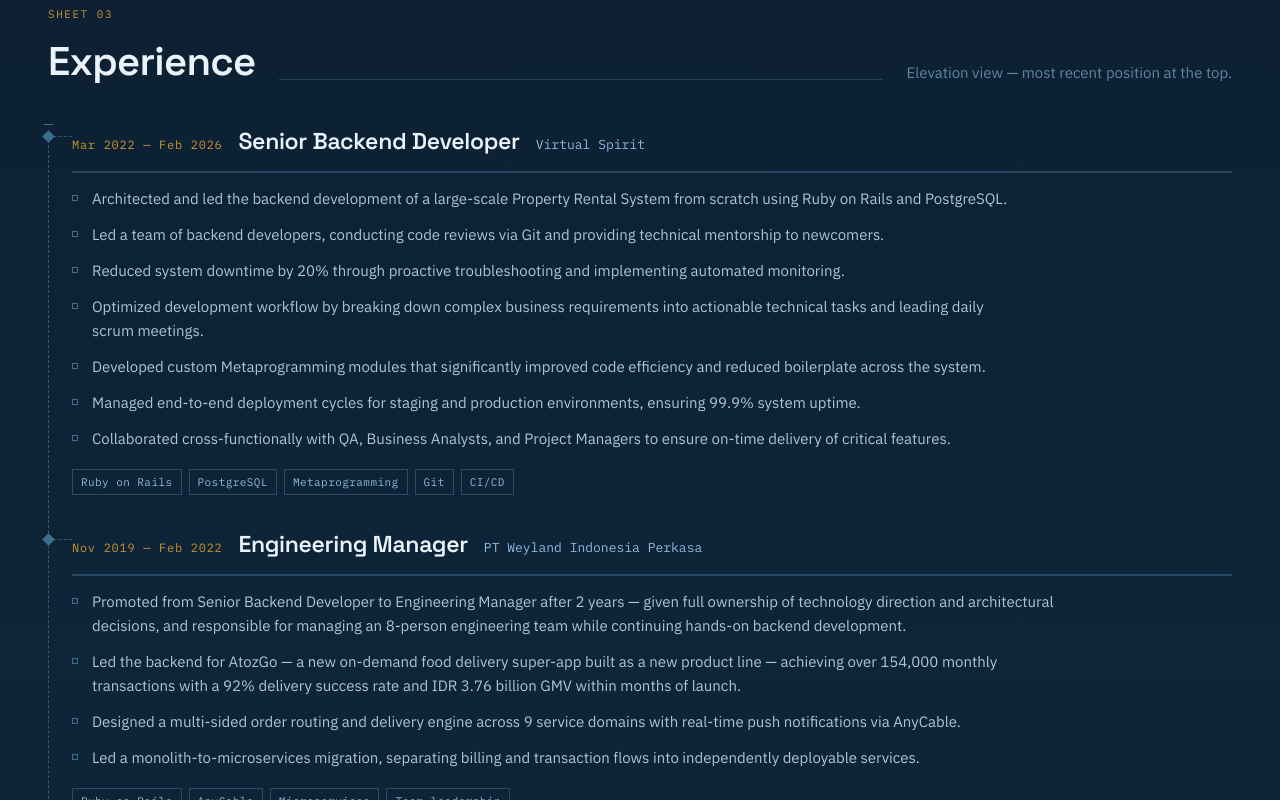
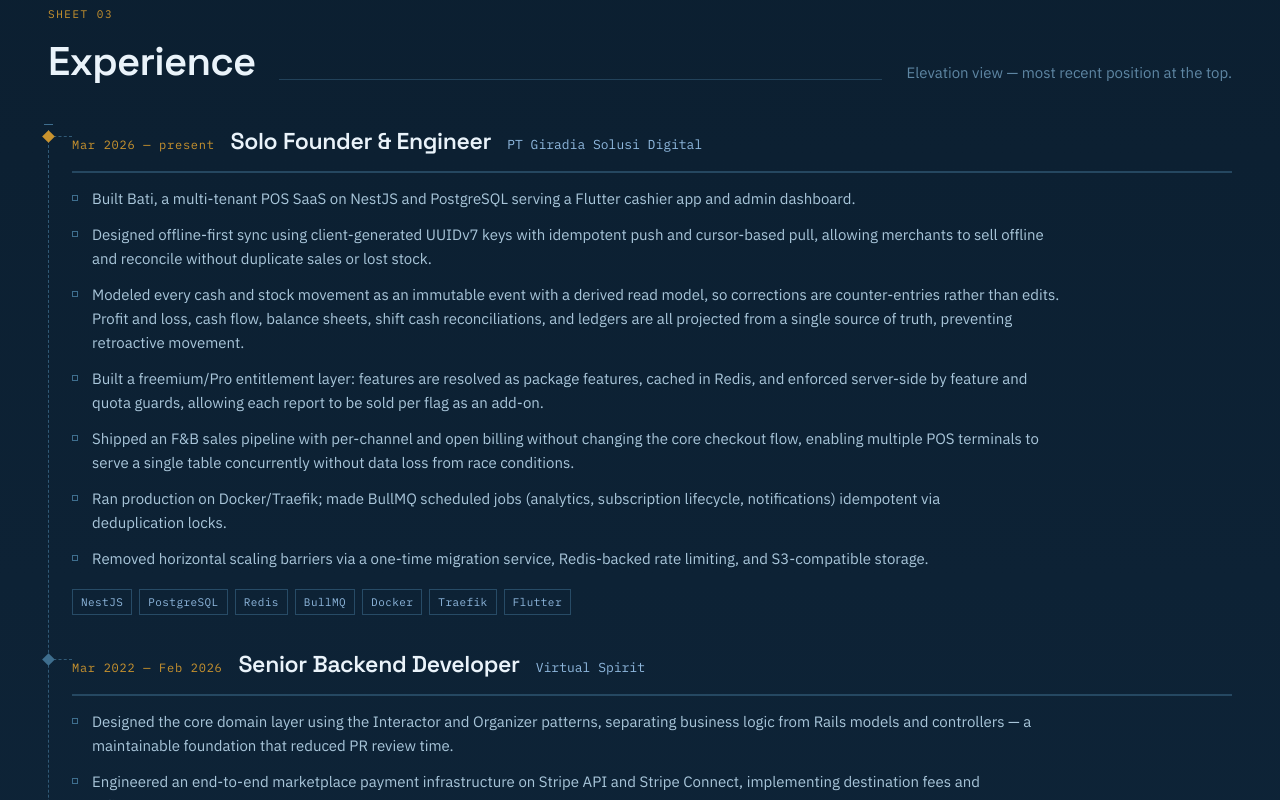
Before and after one commit to mgrware/porto, a Nuxt app: page / in a window 1280 px wide. Shown: the part 1540-2340 px from the top of the page. Built offline with nearby package versions, Linux system fonts and the light colour scheme; no server answers.

Commit message:
sync experience with updated CV: add Giradia/Bati, refresh Virtual Spirit, ship new PDF
Co-Authored-By: Claude Opus 5 <noreply@anthropic.com>
Claude-Session: https://claude.ai/code/session_01A7cTEGaZMYcenzGFKr6NVS

```diff
--- a/app/locales/en.ts
+++ b/app/locales/en.ts
@@ -53,20 +53,37 @@ export default {
     note: 'Elevation view — most recent position at the top.',
     items: [
       {
+        period: 'Mar 2026 — present',
+        role: 'Solo Founder & Engineer',
+        company: 'PT Giradia Solusi Digital',
+        current: true,
+        description: [
+          'Built Bati, a multi-tenant POS SaaS on NestJS and PostgreSQL serving a Flutter cashier app and admin dashboard.',
+          'Designed offline-first sync using client-generated UUIDv7 keys with idempotent push and cursor-based pull, allowing merchants to sell offline and reconcile without duplicate sales or lost stock.',
+          'Modeled every cash and stock movement as an immutable event with a derived read model, so corrections are counter-entries rather than edits. Profit and loss, cash flow, balance sheets, shift cash reconciliations, and ledgers are all projected from a single source of truth, preventing retroactive movement.',
+          'Built a freemium/Pro entitlement layer: features are resolved as package features, cached in Redis, and enforced server-side by feature and quota guards, allowing each report to be sold per flag as an add-on.',
+          'Shipped an F&B sales pipeline with per-channel and open billing without changing the core checkout flow, enabling multiple POS terminals to serve a single table concurrently without data loss from race conditions.',
+          'Ran production on Docker/Traefik; made BullMQ scheduled jobs (analytics, subscription lifecycle, notifications) idempotent via deduplication locks.',
+          'Removed horizontal scaling barriers via a one-time migration service, Redis-backed rate limiting, and S3-compatible storage.'
+        ],
+        tags: ['NestJS', 'PostgreSQL', 'Redis', 'BullMQ', 'Docker', 'Traefik', 'Flutter']
+      },
+      {
         period: 'Mar 2022 — Feb 2026',
         role: 'Senior Backend Developer',
         company: 'Virtual Spirit',
         current: false,
         description: [
-          'Architected and led the backend development of a large-scale Property Rental System from scratch using Ruby on Rails and PostgreSQL.',
-          'Led a team of backend developers, conducting code reviews via Git and providing technical mentorship to newcomers.',
-          'Reduced system downtime by 20% through proactive troubleshooting and implementing automated monitoring.',
-          'Optimized development workflow by breaking down complex business requirements into actionable technical tasks and leading daily scrum meetings.',
-          'Developed custom Metaprogramming modules that significantly improved code efficiency and reduced boilerplate across the system.',
-          'Managed end-to-end deployment cycles for staging and production environments, ensuring 99.9% system uptime.',
-          'Collaborated cross-functionally with QA, Business Analysts, and Project Managers to ensure on-time delivery of critical features.'
+          'Designed the core domain layer using the Interactor and Organizer patterns, separating business logic from Rails models and controllers — a maintainable foundation that reduced PR review time.',
+          'Engineered an end-to-end marketplace payment infrastructure on Stripe API and Stripe Connect, implementing destination fees and split payments.',
+          'Built an automated payment routing pipeline that distributes rent payments from tenants to owners with platform fee capture, eliminating manual reconciliation and delivering same-day payment SLAs.',
+          'Designed an escrow and subscription billing engine supporting recurring fee payments, hold-and-release flows, and professional services bookings across multiple pricing tiers.',
+          'Implemented a real-time messaging layer with AnyCable in Ruby on Rails for in-app chat and social media features, tested to maintain 1,000+ concurrent WebSocket connections.',
+          'Eliminated N+1 query patterns and refactored heavy database loads, adding counter caching combined with Redis caching to lower PostgreSQL latency.',
+          'Containerized the entire application stack with Docker and Docker Compose, achieving dev/staging/production parity and reducing new-engineer onboarding from 2 days to under 4 hours.',
+          'Partnered with distributed cross-functional teams (FE, UI/UX, Product) across time zones using Agile/Scrum.'
         ],
-        tags: ['Ruby on Rails', 'PostgreSQL', 'Metaprogramming', 'Git', 'CI/CD']
+        tags: ['Ruby on Rails', 'PostgreSQL', 'Stripe Connect', 'AnyCable', 'Redis', 'Docker']
       },
       {
         period: 'Nov 2019 — Feb 2022',
--- a/app/locales/id.ts
+++ b/app/locales/id.ts
@@ -54,20 +54,37 @@ const id: typeof en = {
     note: 'Tampak elevasi — posisi terbaru di paling atas.',
     items: [
       {
+        period: 'Mar 2026 — sekarang',
+        role: 'Solo Founder & Engineer',
+        company: 'PT Giradia Solusi Digital',
+        current: true,
+        description: [
+          'Membangun Bati, POS SaaS multi-tenant di atas NestJS dan PostgreSQL yang melayani aplikasi kasir Flutter dan dasbor admin.',
+          'Merancang sinkronisasi offline-first dengan kunci UUIDv7 yang dibuat di sisi klien, push idempoten, dan pull berbasis cursor — merchant bisa berjualan offline dan merekonsiliasi tanpa penjualan ganda atau stok hilang.',
+          'Memodelkan setiap pergerakan kas dan stok sebagai event immutable dengan read model turunan, sehingga koreksi berupa entri lawan, bukan edit. Laba rugi, arus kas, neraca, rekonsiliasi kas shift, dan buku besar semuanya diproyeksikan dari satu sumber kebenaran, mencegah perubahan retroaktif.',
+          'Membangun lapisan entitlement freemium/Pro: fitur diresolusi sebagai fitur paket, di-cache di Redis, dan ditegakkan di sisi server lewat guard fitur dan kuota, sehingga tiap laporan bisa dijual per flag sebagai add-on.',
+          'Merilis pipeline penjualan F&B dengan billing per kanal dan open bill tanpa mengubah alur checkout inti, memungkinkan beberapa terminal POS melayani satu meja secara bersamaan tanpa kehilangan data akibat race condition.',
+          'Menjalankan produksi di Docker/Traefik; membuat job terjadwal BullMQ (analitik, siklus langganan, notifikasi) idempoten lewat lock deduplikasi.',
+          'Menghilangkan hambatan horizontal scaling lewat layanan migrasi sekali jalan, rate limiting berbasis Redis, dan penyimpanan kompatibel S3.'
+        ],
+        tags: ['NestJS', 'PostgreSQL', 'Redis', 'BullMQ', 'Docker', 'Traefik', 'Flutter']
+      },
+      {
         period: 'Mar 2022 — Feb 2026',
         role: 'Senior Backend Developer',
         company: 'Virtual Spirit',
         current: false,
         description: [
-          'Merancang arsitektur dan memimpin pengembangan backend Sistem Sewa Properti berskala besar dari nol menggunakan Ruby on Rails dan PostgreSQL.',
-          'Memimpin tim backend developer, melakukan code review via Git, dan memberikan mentoring teknis bagi anggota baru.',
-          'Mengurangi downtime sistem sebesar 20% melalui troubleshooting proaktif dan penerapan monitoring otomatis.',
-          'Mengoptimalkan alur kerja pengembangan dengan memecah kebutuhan bisnis yang kompleks menjadi tugas teknis yang jelas serta memimpin daily scrum.',
-          'Mengembangkan modul Metaprogramming khusus yang meningkatkan efisiensi kode dan mengurangi boilerplate di seluruh sistem secara signifikan.',
-          'Mengelola siklus deployment end-to-end untuk lingkungan staging dan produksi dengan uptime sistem 99,9%.',
-          'Berkolaborasi lintas fungsi dengan QA, Business Analyst, dan Project Manager untuk memastikan fitur kritis dirilis tepat waktu.'
+          'Merancang lapisan domain inti dengan pola Interactor dan Organizer, memisahkan logika bisnis dari model dan controller Rails — fondasi yang mudah dirawat dan memangkas waktu review PR.',
+          'Membangun infrastruktur pembayaran marketplace end-to-end di atas Stripe API dan Stripe Connect, mengimplementasikan destination fee dan split payment.',
+          'Membangun pipeline routing pembayaran otomatis yang menyalurkan pembayaran sewa dari penyewa ke pemilik dengan pemotongan platform fee, menghapus rekonsiliasi manual dan memenuhi SLA pembayaran di hari yang sama.',
+          'Merancang mesin escrow dan billing langganan yang mendukung pembayaran berulang, alur hold-and-release, serta pemesanan jasa profesional di berbagai tingkat harga.',
+          'Mengimplementasikan lapisan pesan real-time dengan AnyCable di Ruby on Rails untuk chat dan fitur media sosial in-app, teruji menopang 1.000+ koneksi WebSocket bersamaan.',
+          'Menghilangkan pola query N+1 dan merefaktor beban basis data yang berat, menambahkan counter cache dipadukan dengan cache Redis untuk menurunkan latensi PostgreSQL.',
+          'Mengontainerisasi seluruh stack aplikasi dengan Docker dan Docker Compose, mencapai paritas dev/staging/produksi dan memangkas onboarding engineer baru dari 2 hari menjadi kurang dari 4 jam.',
+          'Bermitra dengan tim lintas fungsi terdistribusi (FE, UI/UX, Produk) lintas zona waktu dengan Agile/Scrum.'
         ],
-        tags: ['Ruby on Rails', 'PostgreSQL', 'Metaprogramming', 'Git', 'CI/CD']
+        tags: ['Ruby on Rails', 'PostgreSQL', 'Stripe Connect', 'AnyCable', 'Redis', 'Docker']
       },
       {
         period: 'Nov 2019 — Feb 2022',
```
Also changed, not shown: 1 other file (tests, documents, lock files or other folders).
